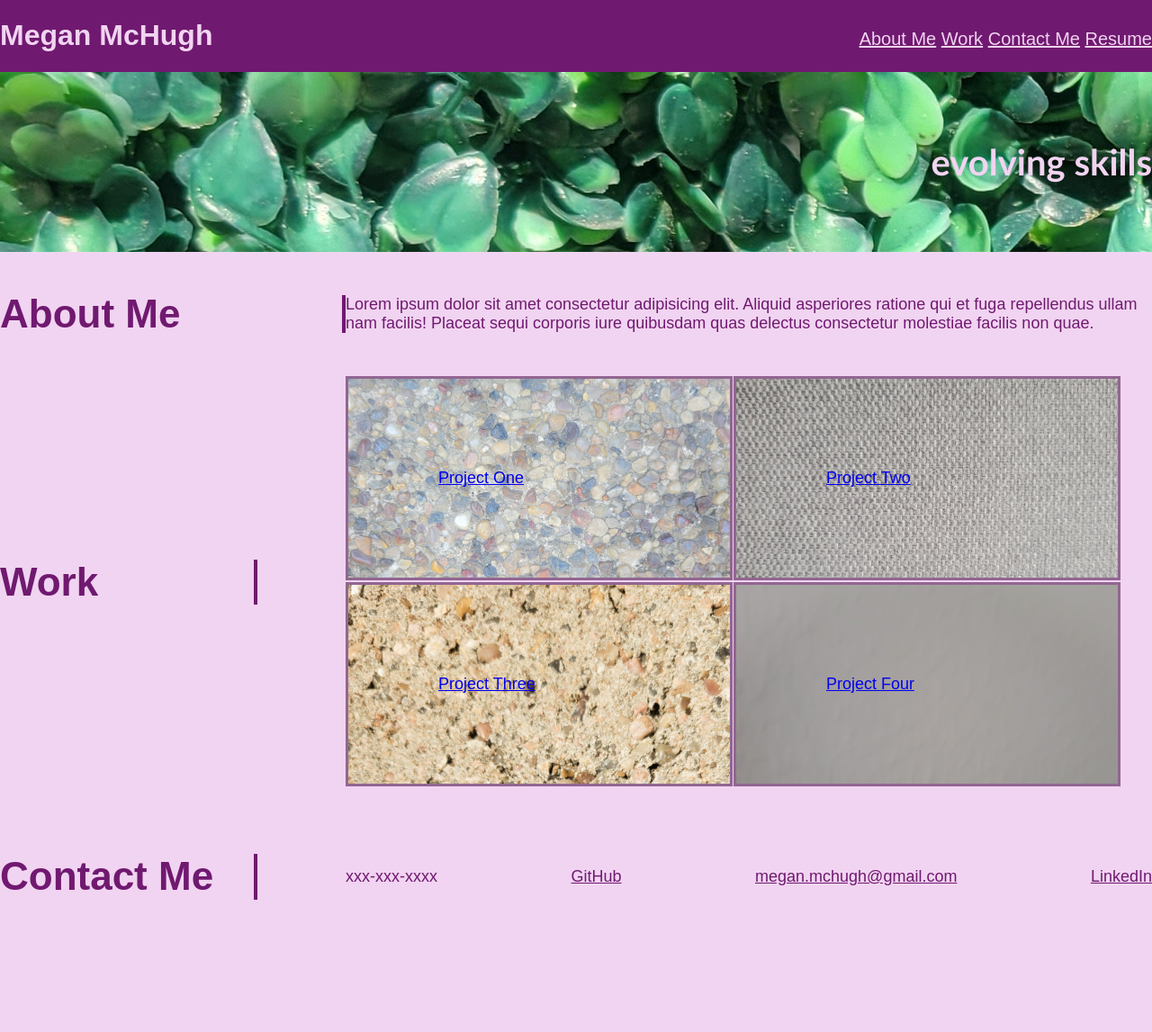
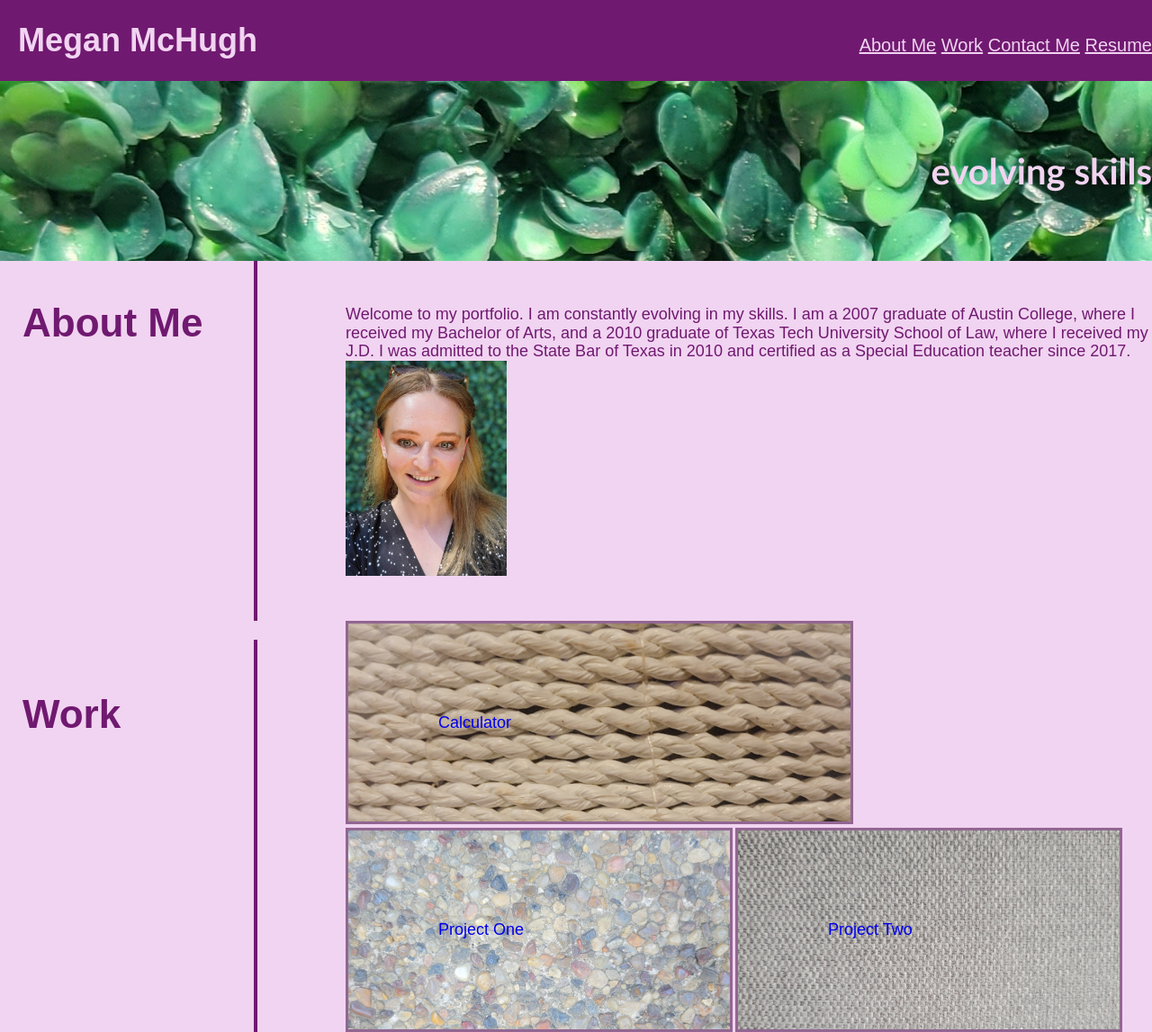
Before and after one commit to mchughmegan/ChallengeTwo, a plain HTML site: page index.html in a window 1280 px wide. Shown: the top 1147 px of the page at 90% size. Before the commit the page ends 1073 px from the top, so only its background shows below. Drawn offline with Linux system fonts and the light colour scheme.

Commit message:
margin formatting and profile picture

```diff
--- a/assets/css/style.css
+++ b/assets/css/style.css
@@ -19,8 +19,9 @@ header {
 }
 
 header h1{
-    font size: 36px;
+    font-size: 36px;
     font-family: sans-serif;
+    margin-left: 20px;
 }
 
 .textright {
@@ -71,7 +72,7 @@ h2 {
 }
 
 #aboutme {
-    display:flex;
+    display: flex;
     word-wrap: break-word;
     justify-content: space-between;
     align-items: center;
@@ -88,10 +89,24 @@ h3 {
     flex-wrap: wrap;
     flex-direction: row;
     align-content:stretch;  */
-    position:relative;
+    margin-left: 25px;
     font-family: Arial, Helvetica, sans-serif;
     font-size: 44px;
+
+
+
+}
+
+#aboutme img{
+    width:20%;
+    height: auto;
+    float:left;
+}
+
+#about{
     width: 22%;
+    height: 400px;
+    border-right: 4px solid var(--dark);
 
 }
 
@@ -103,7 +118,7 @@ h3 {
     width:70%;
     font-size: 18px;
     font-family: sans-serif;
-    border-left: 4px solid var(--dark)
+
 }
 
 
@@ -119,10 +134,16 @@ h3 {
 }
 
 h4 {
-    position:relative;
+    margin-left: 25px;
     font-family: Arial, Helvetica, sans-serif;
     font-size: 44px;
-    width: 22%;
+
+}
+
+#workhead
+{
+    width:22%;
+    height: 650px;
     border-right: 4px solid var(--dark);
 }
 
@@ -130,41 +151,86 @@ h4 {
     display: flex;
     flex-direction: row;
     flex-wrap: wrap;
+    margin-bottom:auto;
     width:70%;
     font-size: 18px;
     font-family: sans-serif;
+
 }
+
 
 .websitecards {
     display:flex;
     align-content: flex-end;
-    width: 25%;
-    height: auto;
-    border: 3px solid var(--middle);
-    margin-right: 1px;
-    margin-bottom: 2px;
-    background-size: cover;
-    padding: 100px;
+    text-decoration: none;
+    font:bold;
+
 }
 
 .websitecards:hover {
-  box-shadow: inset 0px 0px 8px var(--heliotrope), 0 0 15px var(--heliotrope);
+    background-color: #1c071c;
+    border:#611161 6px;
+    opacity: 1;
+}
+
+#websitea {
+    background-image: url("../images/calculator2.jpg");
+    width: 40%;
+    height: auto;
+    border: 3px solid var(--middle);
+    margin-right: 3px;
+    margin-bottom: 4px;
+    background-size: cover;
+    padding: 100px;
+    opacity: 7;
 }
 
 #website1 {
     background-image: url("../images/cardphoto1.jpg");
+    width: 25%;
+    height: auto;
+    border: 3px solid var(--middle);
+    margin-right: 3px;
+    margin-bottom: 4px;
+    background-size: cover;
+    padding: 100px;
+    opacity: 7;
 }
 
 #website2 {
     background-image: url("../images/cardphoto2.jpg");
+    width: 25%;
+    height: auto;
+    border: 3px solid var(--middle);
+    margin-right: 3px;
+    margin-bottom: 4px;
+    background-size: cover;
+    padding: 100px;
+    opacity: 7;
 }
 
 #website3 {
     background-image: url("../images/cardphoto3.jpg");
+    width: 25%;
+    height: auto;
+    border: 3px solid var(--middle);
+    margin-right: 3px;
+    margin-bottom: 4px;
+    background-size: cover;
+    padding: 100px;
+    opacity: 7;
 }
 
 #website4 {
     background-image: url("../images/cardphoto4.jpg");
+    width: 25%;
+    height: auto;
+    border: 3px solid var(--middle);
+    margin-right: 3px;
+    margin-bottom: 4px;
+    background-size: cover;
+    padding: 100px;
+    opacity: ;
 }
 
 #contactme {
@@ -178,13 +244,16 @@ h4 {
 }
 
 h5{
-    position:relative;
+    margin-left: 25px;
     font-family: Arial, Helvetica, sans-serif;
     font-size: 44px;
-    width: 22%;
-    border-right: 4px solid var(--dark)
+
 }
 
+#contacthead {
+    width:22%;
+    border-right: 4px solid var(--dark);
+}
 .contactmeinfo {
     display: flex;
     justify-content: space-between;
--- a/index.html
+++ b/index.html
@@ -6,8 +6,8 @@
     <meta http-equiv="X-UA-Compatible" content="IE=edge">
     <meta name="viewport" content="width=device-width, initial-scale=1.0">
     <title>Portfolio</title>
-    <link rel="stylesheet" type="text/css" href="./assets/css/reset.css"/>
-    <link rel="stylesheet" type="text/css" href="./assets/css/style.css"/>
+    <link rel="stylesheet" type="text/css" href="./assets/css/reset.css" />
+    <link rel="stylesheet" type="text/css" href="./assets/css/style.css" />
 </head>
 
 <body>
@@ -18,7 +18,7 @@
                 <a href="#aboutme">About Me</a>
                 <a href="#work">Work</a>
                 <a href="#contactme">Contact Me</a>
-                    <a href="https://www.google.com">Resume</a>
+                <a href="https://github.com/mchughmegan">Resume</a>
             </ul>
         </nav>
     </header>
@@ -28,15 +28,28 @@
     </section>
 
     <section class="navlink" id="aboutme">
+        <div id="about">
             <h3>About Me</h3>
+        </div>
         <p class="aboutmesection">
-            Lorem ipsum dolor sit amet consectetur adipisicing elit. Aliquid asperiores ratione qui et fuga repellendus ullam nam facilis! Placeat sequi corporis iure quibusdam quas delectus consectetur molestiae facilis non quae.
+            Welcome to my portfolio. I am constantly evolving in my skills. I am a 2007 graduate of Austin College,
+            where I received my Bachelor of Arts, and a 2010 graduate of Texas Tech University School of Law, where I
+            received my J.D. I was admitted to the State Bar of Texas in 2010 and certified as a Special Education
+            teacher since 2017.
+            <img src="./assets/images/profile.jpg" />
         </p>
     </section>
 
     <section class="navlink" id="work">
+        <div id="workhead">
             <h4>Work</h4>
+        </div>
         <article class="worksamples">
+            <a class="websitecards" id="websitea" href="https://github.com/mchughmegan">
+                <section>
+                    Calculator
+                </section>
+            </a>
             <a class="websitecards" id="website1" href="https://github.com/mchughmegan">
                 <section>
                     Project One
@@ -61,7 +74,9 @@
     </section>
 
     <footer class="navlink" id="contactme">
+        <div id="contacthead">
             <h5>Contact Me</h3>
+        </div>
         <ul class="contactmeinfo">
             <a>xxx-xxx-xxxx</a>
             <a href="https://github.com/mchughmegan">GitHub</a>
```
Also changed, not shown: assets/images/calculator.jpg (added), assets/images/calculator2.jpg (added), assets/images/profile.jpg (added), 1 other file. Lines whose indentation alone changed are shown as unchanged.
